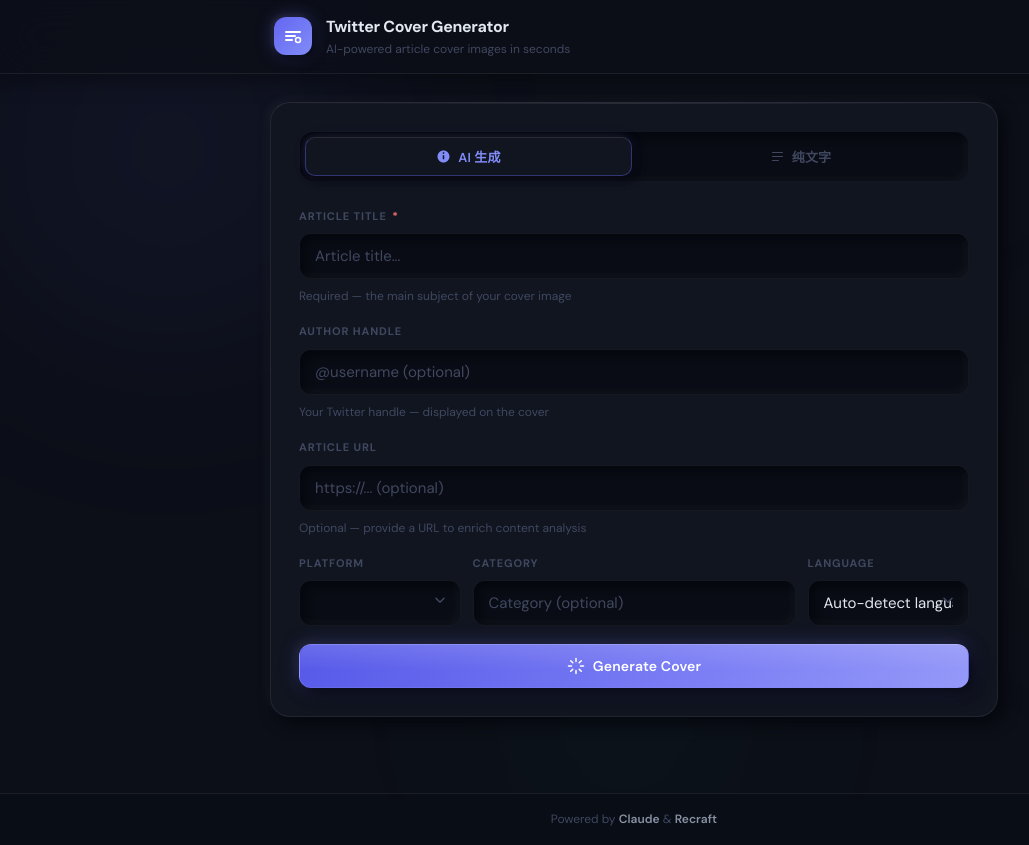
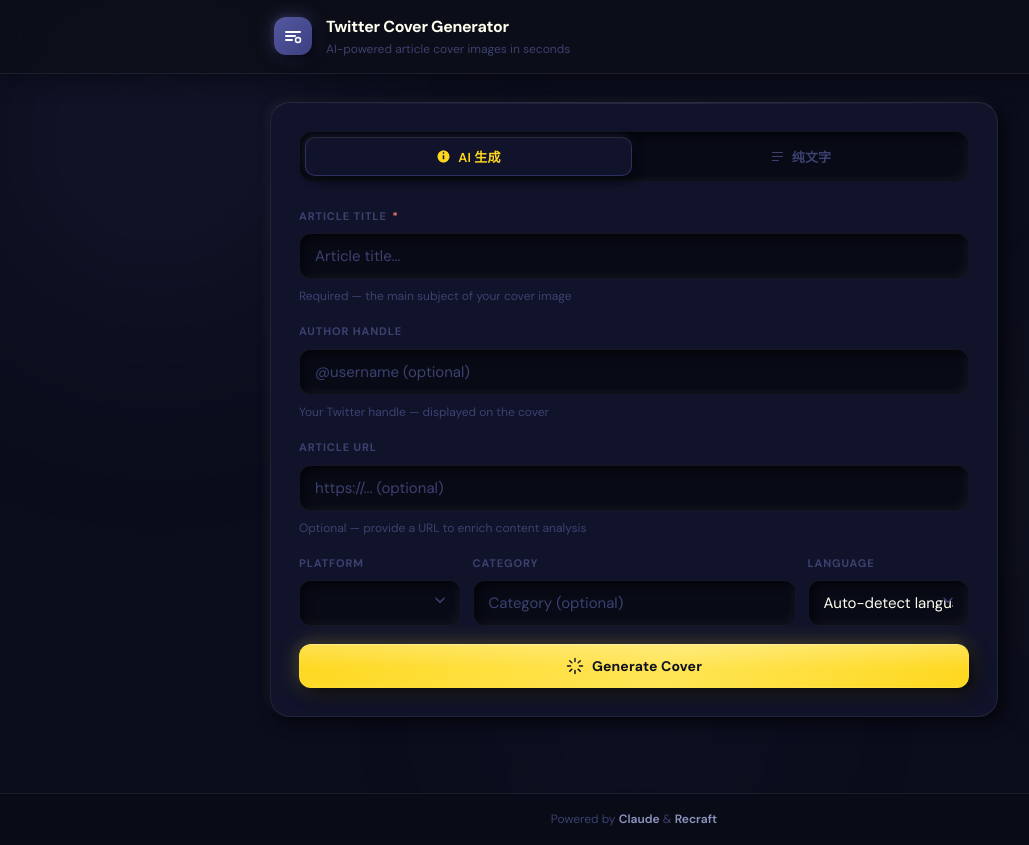
Before and after one commit to lambsea/Pic_gen, a website: page public/index.html in a window 1280 px wide. Shown: the whole page, without its empty margins (6-1035 px from the left). Drawn offline with nearby package versions, Linux system fonts and the light colour scheme; no server answers.

Commit message:
feat: apply 长春花蓝×佛手黄×荔枝白 color scheme
Palette: 长春花蓝 #5357A0 · 佛手黄 #FED81F · 荔枝白 #FEFFEF

- Background surfaces shift to deep blue-purple tint (0B0D1C / 10132A / 080A16)
- Primary accent → 长春花蓝 #5357A0 (borders, focus rings, glow, slider thumb)
- CTA button → bold 佛手黄 #FED81F gradient with dark text, warm glow
- Warm accent tokens for active toggles, step dots, tags, mode-tab active
- Ambient blobs: blue-purple (top-left) + yellow (mid-right) + blue-purple (bottom)
- Logo mark: 长春花蓝 gradient
- text-primary → 荔枝白 #FEFFEF for warmer off-white readability

Co-Authored-By: Claude Sonnet 4.6 <noreply@anthropic.com>

```diff
--- a/public/css/styles.css
+++ b/public/css/styles.css
@@ -6,50 +6,58 @@
 /* --- Custom Properties ------------------------------------ */
 :root {
   /* === Base surface — neumorphism requires bg ≈ element color === */
-  --bg-page:        #0C0F18;
-  --bg-surface:     #111520;   /* cards, raised elements */
-  --bg-inset:       #090C14;   /* inputs, recessed elements */
-  --bg-spec:        #090C14;
+  /* Palette: 长春花蓝 #5357A0 · 佛手黄 #FED81F · 荔枝白 #FEFFEF  */
+  --bg-page:        #0B0D1C;   /* near-black, blue-purple cast */
+  --bg-surface:     #10132A;   /* cards, raised elements */
+  --bg-inset:       #080A16;   /* inputs, recessed elements */
+  --bg-spec:        #080A16;
 
   /* === Neumorphic shadow system === */
-  --neu-dark:       rgba(4,6,12,0.9);
-  --neu-light:      rgba(255,255,255,0.045);
+  --neu-dark:       rgba(3,4,10,0.92);
+  --neu-light:      rgba(255,255,255,0.05);
   --shadow-raised:  6px 6px 16px var(--neu-dark), -4px -4px 10px var(--neu-light);
   --shadow-raised-sm: 4px 4px 10px var(--neu-dark), -3px -3px 7px var(--neu-light);
   --shadow-inset:   inset 4px 4px 10px var(--neu-dark), inset -3px -3px 8px var(--neu-light);
   --shadow-inset-sm: inset 3px 3px 7px var(--neu-dark), inset -2px -2px 5px var(--neu-light);
   --shadow-flat:    2px 2px 5px var(--neu-dark), -1px -1px 3px var(--neu-light);
-  --shadow-glow-accent: 0 0 20px rgba(99,102,241,0.3);
+  --shadow-glow-accent: 0 0 20px rgba(83,87,160,0.4);
 
   /* === Glass overlay === */
-  --glass-bg:       rgba(255,255,255,0.03);
+  --glass-bg:       rgba(83,87,160,0.04);
   --glass-border:   rgba(255,255,255,0.07);
   --glass-border-hi: rgba(255,255,255,0.12);
 
-  /* === Accent — electric indigo === */
-  --accent:         #6366F1;
-  --accent-hover:   #818CF8;
-  --accent-subtle:  rgba(99,102,241,0.12);
-  --accent-glow:    rgba(99,102,241,0.3);
-  --accent-dim:     rgba(99,102,241,0.15);
-  --accent-border:  rgba(99,102,241,0.4);
+  /* === Primary accent — 长春花蓝 === */
+  --accent:         #5357A0;
+  --accent-hover:   #6B70C4;
+  --accent-subtle:  rgba(83,87,160,0.14);
+  --accent-glow:    rgba(83,87,160,0.4);
+  --accent-dim:     rgba(83,87,160,0.15);
+  --accent-border:  rgba(83,87,160,0.45);
 
-  /* === Text hierarchy === */
-  --text-primary:   #E2E8F0;
-  --text-secondary: #8892A4;
-  --text-muted:     #404860;
-  --text-on-accent: #FFFFFF;
+  /* === Warm accent — 佛手黄 (CTA + highlights) === */
+  --accent-warm:        #FED81F;
+  --accent-warm-hover:  #FFE456;
+  --accent-warm-dark:   #C8A900;
+  --accent-warm-glow:   rgba(254,216,31,0.35);
+  --accent-warm-subtle: rgba(254,216,31,0.12);
+
+  /* === Text hierarchy — 荔枝白 family === */
+  --text-primary:   #FEFFEF;   /* 荔枝白 */
+  --text-secondary: #9196C0;
+  --text-muted:     #3D4170;
+  --text-on-accent: #0B0D1C;  /* dark text on yellow CTA */
 
   /* === Semantic colors === */
   --error:          #F87171;
   --error-subtle:   rgba(248,113,113,0.1);
-  --amber:          #F59E0B;
+  --amber:          #FED81F;
   --green:          #10B981;
 
   /* === Border === */
   --border:         rgba(255,255,255,0.07);
   --border-hover:   rgba(255,255,255,0.12);
-  --border-focus:   rgba(99,102,241,0.6);
+  --border-focus:   rgba(83,87,160,0.65);
 
   /* === Radius === */
   --radius-card:    20px;
@@ -102,23 +110,26 @@ a:hover { color: var(--accent-hover); }
 }
 
 .ambient-blob--1 {
-  width: 560px; height: 560px;
-  background: radial-gradient(circle, rgba(99,102,241,0.09) 0%, transparent 70%);
-  top: -120px; left: -120px;
+  width: 580px; height: 580px;
+  /* 长春花蓝 glow — top-left */
+  background: radial-gradient(circle, rgba(83,87,160,0.13) 0%, transparent 70%);
+  top: -140px; left: -140px;
   animation: blob-float 22s ease-in-out infinite;
 }
 
 .ambient-blob--2 {
-  width: 420px; height: 420px;
-  background: radial-gradient(circle, rgba(245,158,11,0.06) 0%, transparent 70%);
-  top: 35%; right: -100px;
+  width: 440px; height: 440px;
+  /* 佛手黄 glow — mid-right */
+  background: radial-gradient(circle, rgba(254,216,31,0.07) 0%, transparent 70%);
+  top: 35%; right: -120px;
   animation: blob-float 18s ease-in-out infinite reverse;
   animation-delay: -8s;
 }
 
 .ambient-blob--3 {
-  width: 380px; height: 380px;
-  background: radial-gradient(circle, rgba(16,185,129,0.05) 0%, transparent 70%);
+  width: 400px; height: 400px;
+  /* 长春花蓝 soft — bottom-centre */
+  background: radial-gradient(circle, rgba(83,87,160,0.08) 0%, transparent 70%);
   bottom: -100px; left: 35%;
   animation: blob-float 25s ease-in-out infinite;
   animation-delay: -15s;
@@ -177,15 +188,15 @@ main {
   flex-shrink: 0;
   width: 38px; height: 38px;
   border-radius: 12px;
-  background: linear-gradient(135deg, #6366F1 0%, #818CF8 100%);
+  background: linear-gradient(135deg, #5357A0 0%, #3D4080 100%);
   display: flex;
   align-items: center;
   justify-content: center;
   /* Raised neumorphic logo */
   box-shadow:
-    4px 4px 10px rgba(4,6,12,0.8),
-    -2px -2px 6px rgba(255,255,255,0.08),
-    0 0 18px rgba(99,102,241,0.35);
+    4px 4px 10px rgba(3,4,10,0.85),
+    -2px -2px 6px rgba(255,255,255,0.07),
+    0 0 18px rgba(83,87,160,0.45);
 }
 
 .logo-mark svg { width: 18px; height: 18px; }
@@ -290,7 +301,7 @@ main {
   box-shadow:
     var(--shadow-inset),
     0 0 0 2px var(--accent-subtle),
-    inset 0 0 12px rgba(99,102,241,0.06);
+    inset 0 0 12px rgba(83,87,160,0.06);
 }
 
 .field-input.invalid {
@@ -368,36 +379,38 @@ main {
   outline-offset: 3px;
 }
 
-/* Primary — raised neumorphic with glass gradient */
+/* Primary — raised neumorphic, 佛手黄 CTA */
 .btn-primary {
-  background: linear-gradient(135deg, #5558E8 0%, #7B7EF4 60%, #9599F8 100%);
-  color: #fff;
+  background: linear-gradient(135deg, #FED81F 0%, #FFE556 55%, #FED81F 100%);
+  color: #0B0D1C;   /* dark text on yellow for contrast */
+  font-weight: 700;
   box-shadow:
     var(--shadow-raised),
-    0 0 20px rgba(99,102,241,0.3);
-  border: 1px solid rgba(150,153,248,0.25);
-  border-top-color: rgba(255,255,255,0.25);
+    0 0 22px rgba(254,216,31,0.28);
+  border: 1px solid rgba(255,229,86,0.35);
+  border-top-color: rgba(255,255,255,0.45);
 }
 
 .btn-primary::before {
   content: '';
   position: absolute;
   inset: 0;
-  background: linear-gradient(180deg, rgba(255,255,255,0.12) 0%, transparent 60%);
+  background: linear-gradient(180deg, rgba(255,255,255,0.22) 0%, transparent 55%);
   border-radius: inherit;
   pointer-events: none;
 }
 
 .btn-primary:hover {
+  background: linear-gradient(135deg, #FFE456 0%, #FFF0A0 55%, #FFE456 100%);
   box-shadow:
     8px 8px 20px var(--neu-dark),
     -5px -5px 12px var(--neu-light),
-    0 0 28px rgba(99,102,241,0.4);
+    0 0 32px rgba(254,216,31,0.38);
   transform: translateY(-1px);
 }
 
 .btn-primary:active {
-  box-shadow: var(--shadow-inset-sm), 0 0 12px rgba(99,102,241,0.2);
+  box-shadow: var(--shadow-inset-sm), 0 0 14px rgba(254,216,31,0.2);
   transform: scale(0.98);
 }
 
@@ -484,10 +497,10 @@ main {
 /* Active tab — raised out of the inset tray */
 .mode-tab.active {
   background: var(--bg-surface);
-  color: var(--accent-hover);
+  color: var(--accent-warm);
   box-shadow:
     var(--shadow-raised-sm),
-    0 0 12px rgba(99,102,241,0.15);
+    0 0 12px rgba(83,87,160,0.15);
   border: 1px solid var(--accent-border);
   border-top-color: rgba(255,255,255,0.1);
 }
@@ -524,7 +537,7 @@ main {
   background: var(--bg-inset);
   border-color: var(--accent-border);
   color: var(--accent-hover);
-  box-shadow: var(--shadow-inset-sm), 0 0 8px rgba(99,102,241,0.2);
+  box-shadow: var(--shadow-inset-sm), 0 0 8px rgba(83,87,160,0.2);
 }
 
 .style-card__name { font-size: 12px; }
@@ -557,8 +570,8 @@ main {
   border-radius: 50%;
   border: 2.5px solid transparent;
   border-top-color: var(--accent);
-  border-right-color: rgba(99,102,241,0.4);
-  box-shadow: 0 0 10px rgba(99,102,241,0.3);
+  border-right-color: rgba(83,87,160,0.4);
+  box-shadow: 0 0 10px rgba(83,87,160,0.3);
 }
 
 @keyframes spin { to { transform: rotate(360deg); } }
@@ -585,11 +598,11 @@ main {
 }
 
 .step-dot.active {
-  background: var(--accent);
+  background: var(--accent-warm);
   box-shadow:
-    inset 1px 1px 2px rgba(4,6,12,0.5),
-    0 0 8px rgba(99,102,241,0.6),
-    0 0 0 2px rgba(99,102,241,0.2);
+    inset 1px 1px 2px rgba(4,6,12,0.4),
+    0 0 8px rgba(254,216,31,0.55),
+    0 0 0 2px rgba(254,216,31,0.2);
   transform: scale(1.3);
 }
 
@@ -760,17 +773,17 @@ main {
 }
 
 .compositor-toggle input:checked + .compositor-toggle-track {
-  background: rgba(99,102,241,0.15);
-  border-color: rgba(99,102,241,0.3);
+  background: rgba(254,216,31,0.12);
+  border-color: rgba(254,216,31,0.3);
 }
 
 .compositor-toggle input:checked + .compositor-toggle-track::after {
-  background: var(--accent-hover);
+  background: var(--accent-warm);
   transform: translateX(19px);
   box-shadow:
     2px 2px 6px rgba(4,6,12,0.7),
-    -1px -1px 4px rgba(255,255,255,0.1),
-    0 0 8px rgba(99,102,241,0.5);
+    -1px -1px 4px rgba(255,255,255,0.12),
+    0 0 8px rgba(254,216,31,0.45);
 }
 
 /* Font cards — raised neumorphic */
@@ -811,7 +824,7 @@ main {
 .font-card.active {
   background: var(--bg-inset);
   border-color: var(--accent-border);
-  box-shadow: var(--shadow-inset-sm), 0 0 8px rgba(99,102,241,0.15);
+  box-shadow: var(--shadow-inset-sm), 0 0 8px rgba(83,87,160,0.15);
 }
 
 .font-card.active .font-card__name { color: var(--accent-hover); }
@@ -866,8 +879,8 @@ main {
   box-shadow:
     3px 3px 8px var(--neu-dark),
     -2px -2px 5px var(--neu-light),
-    0 0 8px rgba(99,102,241,0.35);
-  border: 1px solid rgba(99,102,241,0.3);
+    0 0 8px rgba(83,87,160,0.35);
+  border: 1px solid rgba(83,87,160,0.3);
   transition: all var(--transition-fast);
 }
 
@@ -876,7 +889,7 @@ main {
   box-shadow:
     4px 4px 10px var(--neu-dark),
     -2px -2px 6px var(--neu-light),
-    0 0 14px rgba(99,102,241,0.5);
+    0 0 14px rgba(83,87,160,0.5);
 }
 
 /* Color swatches */
@@ -941,7 +954,7 @@ main {
   background: var(--bg-inset);
   border-color: var(--accent-border);
   color: var(--accent-hover);
-  box-shadow: var(--shadow-inset-sm), 0 0 6px rgba(99,102,241,0.2);
+  box-shadow: var(--shadow-inset-sm), 0 0 6px rgba(83,87,160,0.2);
 }
 
 /* Download actions */
@@ -1009,15 +1022,15 @@ main {
 
 .tags-list { display: flex; gap: 6px; flex-wrap: wrap; flex: 1; }
 
-/* Tag: inset neumorphic pill */
+/* Tag: inset neumorphic pill — 佛手黄 accent */
 .tag {
   padding: 4px 11px;
   border-radius: var(--radius-badge);
   background: var(--bg-inset);
-  color: var(--accent-hover);
+  color: var(--accent-warm);
   font-size: 11px;
   font-weight: 600;
-  border: 1px solid var(--accent-dim);
+  border: 1px solid rgba(254,216,31,0.2);
   letter-spacing: 0.02em;
   box-shadow: var(--shadow-inset-sm);
 }
@@ -1174,7 +1187,7 @@ main {
 .bg-option.active {
   background: var(--bg-inset);
   border-color: var(--accent-border);
-  box-shadow: var(--shadow-inset-sm), 0 0 8px rgba(99,102,241,0.15);
+  box-shadow: var(--shadow-inset-sm), 0 0 8px rgba(83,87,160,0.15);
 }
 
 .bg-option__swatch { width: 20px; height: 20px; border-radius: 6px; flex-shrink: 0; }
```
